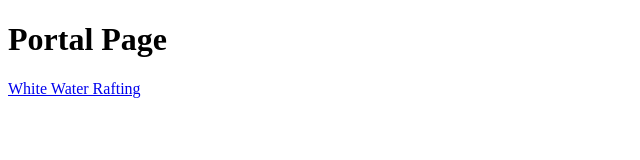
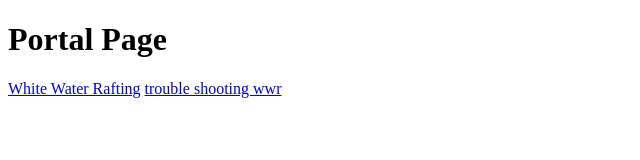
Before and after one commit to Ellaluvscheese/wdd130, a plain HTML site: page index.html in a window 1280 px wide. Shown: the whole page, without its empty margins (0-640 px from the left). Drawn offline with Linux system fonts and the light colour scheme.

Commit message:
adding to index

```diff
--- a/index.html
+++ b/index.html
@@ -10,6 +10,7 @@
     <h1>Portal Page</h1>
     <nav>
         <a href="https://ellaluvscheese.github.io/wdd130/wwr/site-plan-rafting.html">White Water Rafting</a>
+        <a href="https://ellaluvscheese.github.io/wdd130/wwr/troubleshooting.html">trouble shooting wwr</a>
     </nav>
 </body>
 </html>
```
